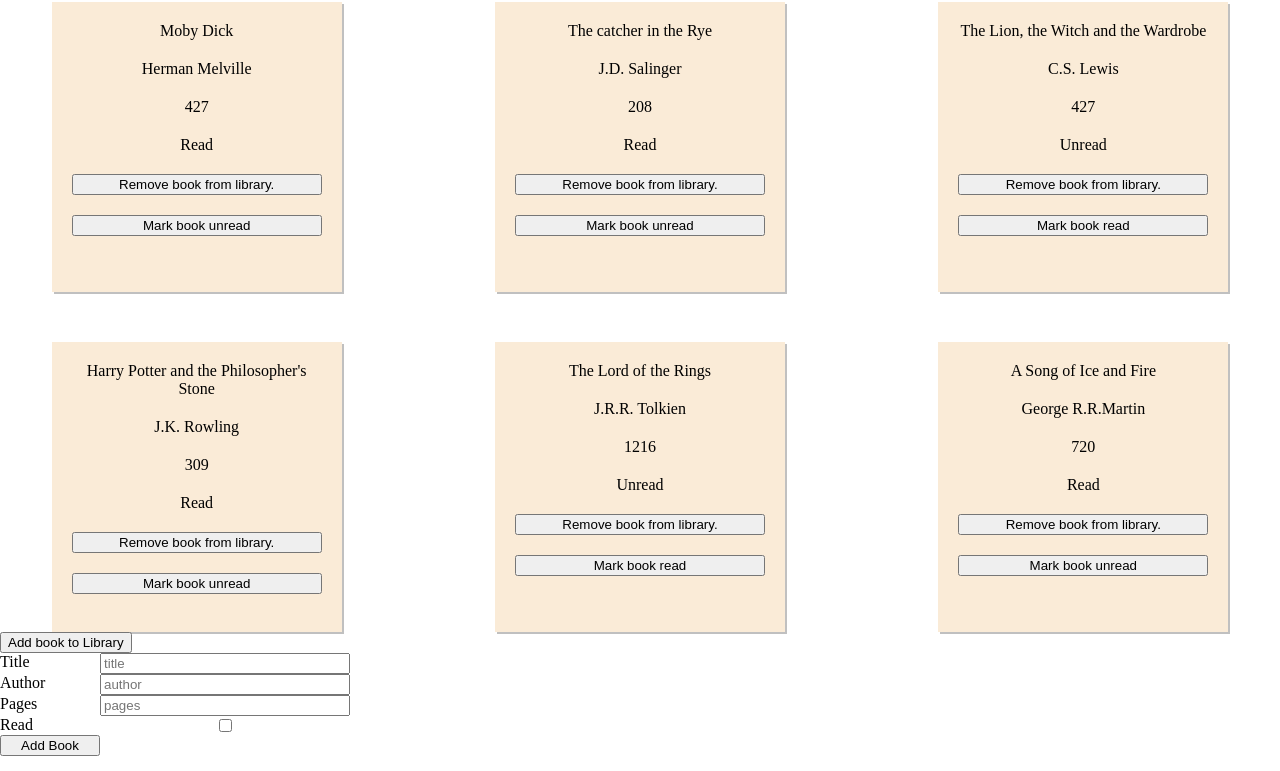
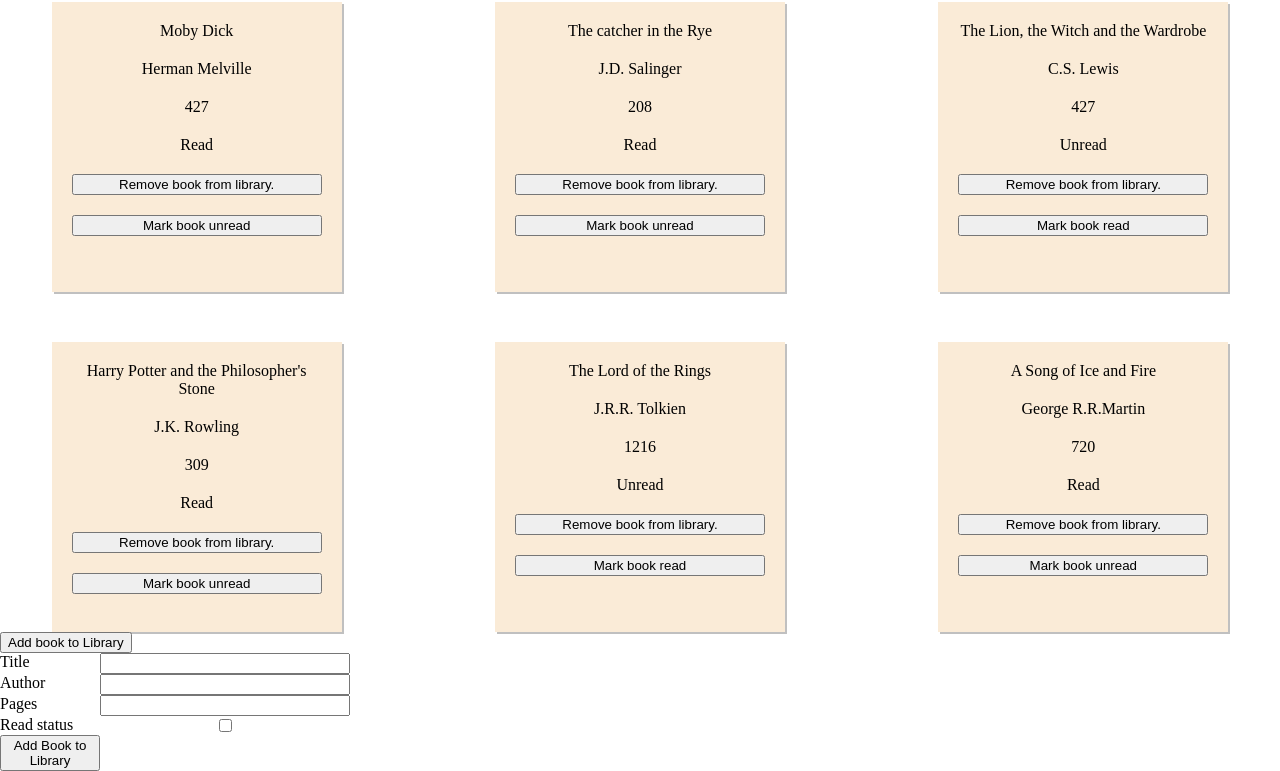
Before and after one commit to dvir1225/Library-Project, a plain HTML site: page index.html in a window 1280 px wide. Both pictures are taken after a click on the button "Add book to Library". Shown: the part 78-849 px from the top of the page. Drawn offline with Linux system fonts and the light colour scheme.

Commit message:
change submit button inner text

```diff
--- a/index.html
+++ b/index.html
@@ -19,18 +19,18 @@
          onsubmit="return false">
 
             <label for="formTitle">Title</label>
-            <input type="text" id="formTitle" placeholder="title">
+            <input type="text" id="formTitle">
 
             <label for="fornAuthor">Author</label>
-            <input type="text" id="fornAuthor" placeholder="author">
+            <input type="text" id="forAuthor">
 
             <label for="formPages">Pages</label>
-            <input type="number" id="formPages" placeholder="pages">
+            <input type="number" id="formPages">
 
-            <label for="formRead">Read</label>
-            <input type="checkbox" id="formRead" placeholder="read">
+            <label for="formRead">Read status</label>
+            <input type="checkbox" id="formRead">
 
-            <input type="submit" class="submitForm" value="Add Book"></button>
+            <button class="submitForm">Add Book to Library</button>
         </form>
     </div>
     <div class="footer"></div>
```
